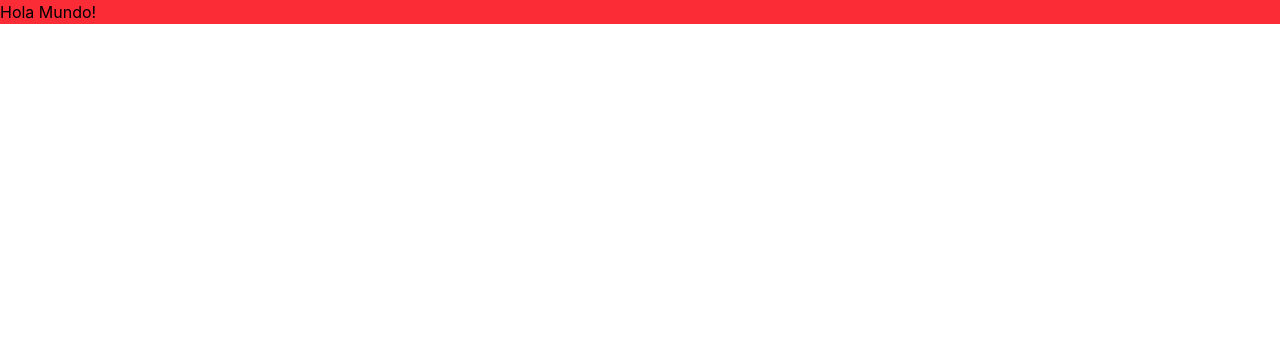
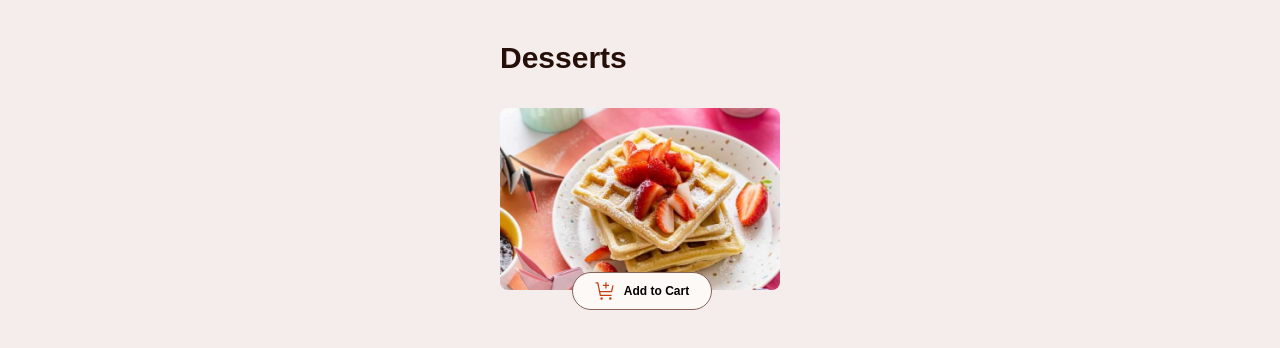
Before and after one commit to mlopezl/product-list-with-card, a React (Vite) app: page / in a window 1280 px wide. Shown: the top 348 px of the page. Built offline with nearby package versions, Linux system fonts and the light colour scheme.

Commit message:
Configuring tailwind theme and complete title, image and imageButton components

```diff
--- /dev/null
+++ b/data.json
@@ -0,0 +1,101 @@
+[
+    {
+       "image": {
+            "thumbnail": "./assets/images/image-waffle-thumbnail.jpg",
+            "mobile": "./assets/images/image-waffle-mobile.jpg",
+            "tablet": "./assets/images/image-waffle-tablet.jpg",
+            "desktop": "./assets/images/image-waffle-desktop.jpg"
+       },
+       "name": "Waffle with Berries",
+       "category": "Waffle",
+       "price": 6.50
+    },
+    {
+        "image": {
+            "thumbnail": "./assets/images/image-creme-brulee-thumbnail.jpg",
+            "mobile": "./assets/images/image-creme-brulee-mobile.jpg",
+            "tablet": "./assets/images/image-creme-brulee-tablet.jpg",
+            "desktop": "./assets/images/image-creme-brulee-desktop.jpg"
+        },
+        "name": "Vanilla Bean Crème Brûlée",
+        "category": "Crème Brûlée",
+        "price": 7.00
+     },
+     {
+        "image": {
+            "thumbnail": "./assets/images/image-macaron-thumbnail.jpg",
+            "mobile": "./assets/images/image-macaron-mobile.jpg",
+            "tablet": "./assets/images/image-macaron-tablet.jpg",
+            "desktop": "./assets/images/image-macaron-desktop.jpg"
+        },
+        "name": "Macaron Mix of Five",
+        "category": "Macaron",
+        "price": 8.00
+     },
+     {
+        "image": {
+            "thumbnail": "./assets/images/image-tiramisu-thumbnail.jpg",
+            "mobile": "./assets/images/image-tiramisu-mobile.jpg",
+            "tablet": "./assets/images/image-tiramisu-tablet.jpg",
+            "desktop": "./assets/images/image-tiramisu-desktop.jpg"
+        },
+        "name": "Classic Tiramisu",
+        "category": "Tiramisu",
+        "price": 5.50
+     },
+     {
+        "image": {
+            "thumbnail": "./assets/images/image-baklava-thumbnail.jpg",
+            "mobile": "./assets/images/image-baklava-mobile.jpg",
+            "tablet": "./assets/images/image-baklava-tablet.jpg",
+            "desktop": "./assets/images/image-baklava-desktop.jpg"
+        },
+        "name": "Pistachio Baklava",
+        "category": "Baklava",
+        "price": 4.00
+     },
+     {
+        "image": {
+            "thumbnail": "./assets/images/image-meringue-thumbnail.jpg",
+            "mobile": "./assets/images/image-meringue-mobile.jpg",
+            "tablet": "./assets/images/image-meringue-tablet.jpg",
+            "desktop": "./assets/images/image-meringue-desktop.jpg"
+        },
+        "name": "Lemon Meringue Pie",
+        "category": "Pie",
+        "price": 5.00
+     },
+     {
+        "image": {
+            "thumbnail": "./assets/images/image-cake-thumbnail.jpg",
+            "mobile": "./assets/images/image-cake-mobile.jpg",
+            "tablet": "./assets/images/image-cake-tablet.jpg",
+            "desktop": "./assets/images/image-cake-desktop.jpg"
+        },
+        "name": "Red Velvet Cake",
+        "category": "Cake",
+        "price": 4.50
+     },
+     {
+        "image": {
+            "thumbnail": "./assets/images/image-brownie-thumbnail.jpg",
+            "mobile": "./assets/images/image-brownie-mobile.jpg",
+            "tablet": "./assets/images/image-brownie-tablet.jpg",
+            "desktop": "./assets/images/image-brownie-desktop.jpg"
+        },
+        "name": "Salted Caramel Brownie",
+        "category": "Brownie",
+        "price": 4.50
+     },
+     {
+        "image": {
+            "thumbnail": "./assets/images/image-panna-cotta-thumbnail.jpg",
+            "mobile": "./assets/images/image-panna-cotta-mobile.jpg",
+            "tablet": "./assets/images/image-panna-cotta-tablet.jpg",
+            "desktop": "./assets/images/image-panna-cotta-desktop.jpg"
+        },
+        "name": "Vanilla Panna Cotta",
+        "category": "Panna Cotta",
+        "price": 6.50
+     }
+]
--- a/src/App.css
+++ b/src/App.css
@@ -1 +1,15 @@
 @import "tailwindcss";
+
+@import url("https://fonts.googleapis.com/css2?family=Red+Hat+Text:ital,wght@0,300..700;1,300..700&display=swap");
+
+@theme {
+  --color-Red: hsl(14, 86%, 42%);
+  --color-Green: hsl(159, 69%, 38%);
+  --color-Rose-50: hsl(20, 50%, 98%);
+  --color-Rose-100: hsl(13, 31%, 94%);
+  --color-Rose-300: hsl(14, 25%, 72%);
+  --color-Rose-400: hsl(7, 20%, 60%);
+  --color-Rose-500: hsl(12, 20%, 44%);
+  --color-Rose-900: hsl(14, 65%, 9%);
+  --font-Redhat: "Red Hat Text", sans-serif;
+}
--- a/src/App.jsx
+++ b/src/App.jsx
@@ -1,10 +1,11 @@
 import './App.css';
+import Cards from './components/Cards/Cards';
 
 function App() {
 
   return (
     <>
-     <h1 className="bg-red-500">Hola Mundo!</h1>
+     <Cards/>
     </>
   )
 }
--- /dev/null
+++ b/src/components/Cards/Card.jsx
@@ -0,0 +1,12 @@
+// import data from '../../../data.json';
+import Image from './Image';
+
+function Card(){
+    return(
+        <article className="w-full flex flex-col justify-center items-center p-4">
+            <Image image={"./assets/images/image-waffle-mobile.jpg"} name={"Waffle with Berries"}/>
+        </article>
+    )
+}
+
+export default Card;
--- /dev/null
+++ b/src/components/Cards/CardButton.jsx
@@ -0,0 +1,12 @@
+import cartImage from '../../../public/assets/images/icon-add-to-cart.svg';
+
+function CardButton(){
+    return(
+        <button className="absolute w-35 rounded-3xl -bottom-5 left-18 bg-Rose-50 flex justify-center items-center gap-2 p-2 border-1 border-Rose-500">
+            <img src={cartImage} alt="" />
+            <span className="text-xs font-semibold">Add to Cart</span>
+        </button>
+    )
+}
+
+export default CardButton;
--- /dev/null
+++ b/src/components/Cards/Cards.jsx
@@ -0,0 +1,13 @@
+import Card from "./Card";
+import CardsTitle from "./CardsTitle";
+
+function Cards(){
+    return(
+        <main className="w-full min-h-screen bg-Rose-100 flex flex-col items-center gap-4 pt-10 font-Redhat">
+            <CardsTitle/>
+            <Card/>
+        </main>
+    )
+}
+
+export default Cards;
--- /dev/null
+++ b/src/components/Cards/CardsTitle.jsx
@@ -0,0 +1,7 @@
+function CardsTitle(){
+    return(
+        <h1 className="w-70 text-3xl text-Rose-900 font-extrabold">Desserts</h1>
+    )
+}
+
+export default CardsTitle;
--- /dev/null
+++ b/src/components/Cards/Image.jsx
@@ -0,0 +1,12 @@
+import CardButton from "./CardButton";
+
+function Image({image, imageName}){
+    return(
+        <div className="w-70 relative">
+            <img className="w-full rounded-lg" src={image} alt={imageName} />
+            <CardButton/>
+        </div>
+    )
+}
+
+export default Image;
```
